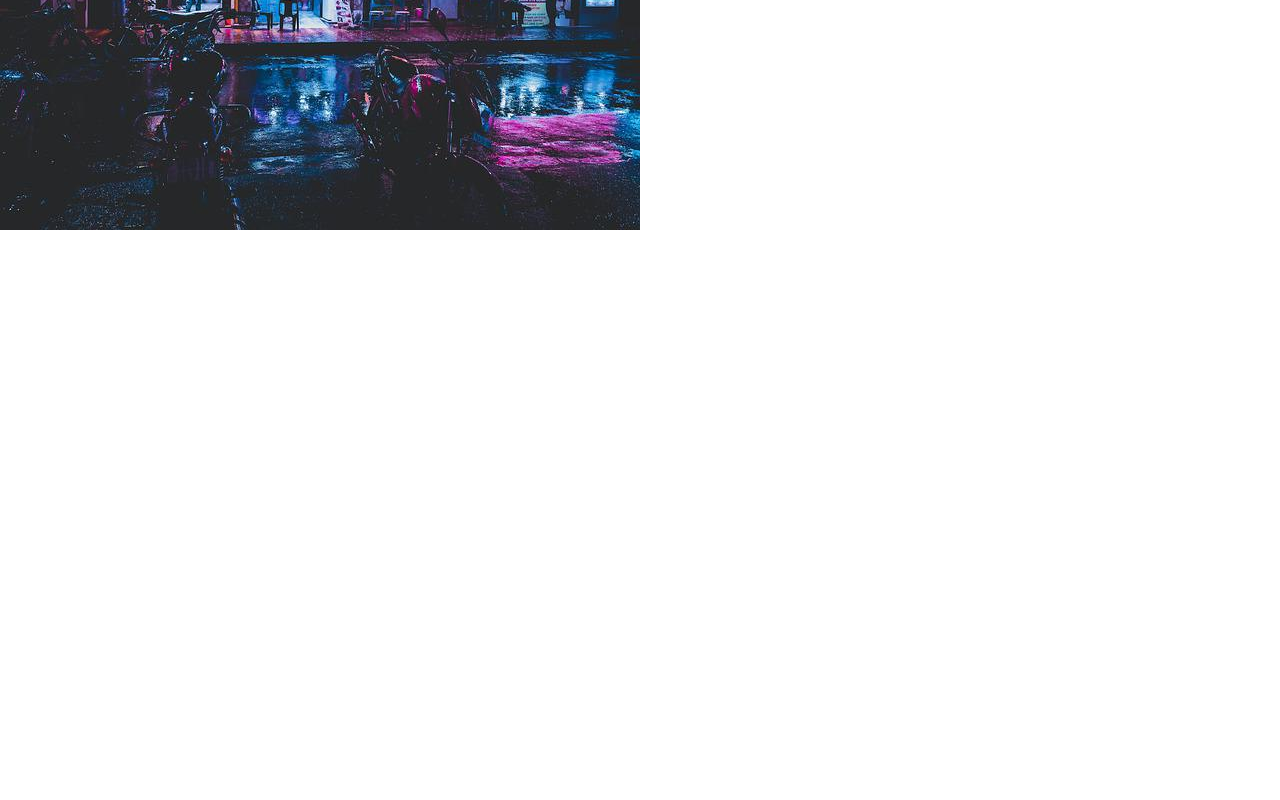
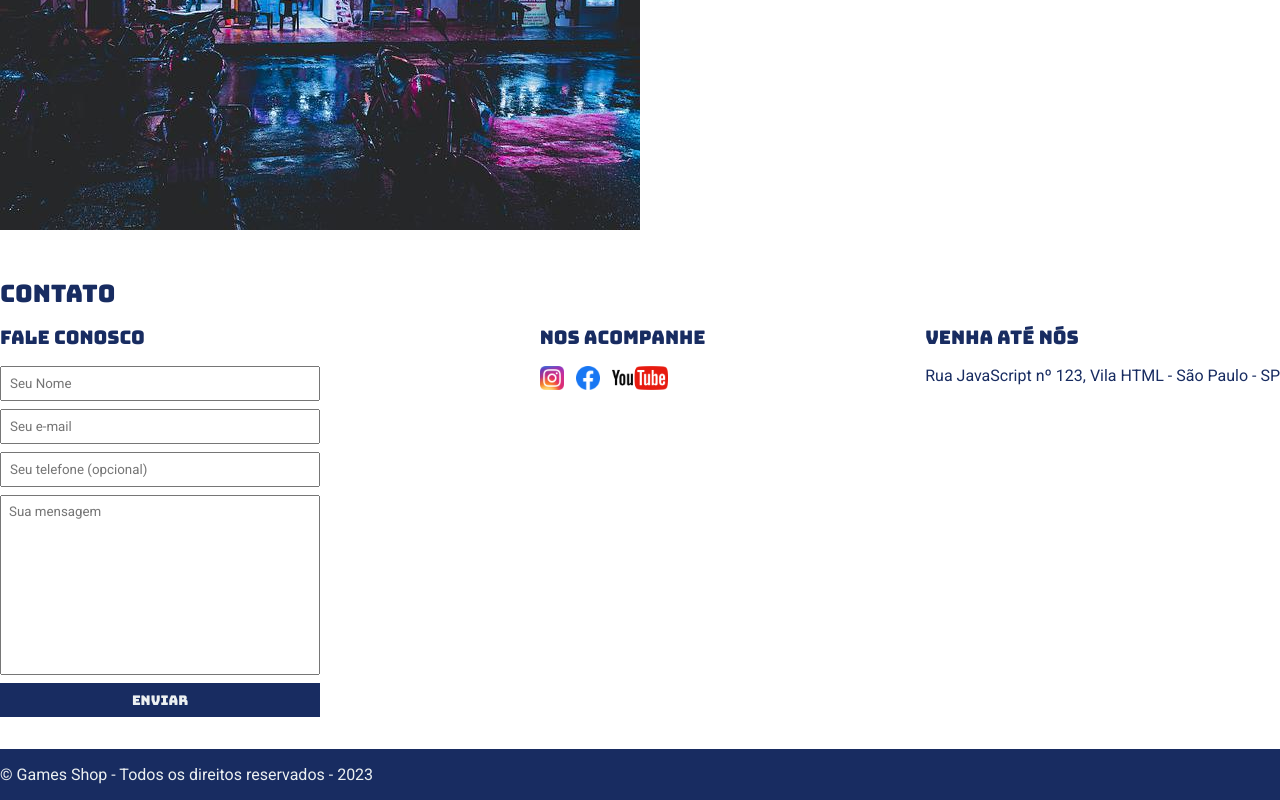
Before and after one commit to rookie-bell/modulo_git, a plain HTML site: page GAMES SHOP/index.html in a window 1280 px wide. Shown: the part 349-1149 px from the top of the page. Before the commit the page ends 800 px from the top, so only its background shows below. Drawn offline with Linux system fonts and the light colour scheme.

Commit message:
commit inicial

```diff
--- a/GAMES SHOP/index.html
+++ b/GAMES SHOP/index.html
@@ -17,16 +17,16 @@
             <nav>
                 <ul>
                     <li>
-                        <a href="#">Sobre a loja</a>
+                        <a href="#about">Sobre a loja</a>
                     </li>
                     <li>
-                        <a href="#">Contato</a>
+                        <a href="#contact">Contato</a>
                     </li>
                 </ul>
             </nav>
         </div>
     </header>
-    <section>
+    <section id="about">
         <div class="container">
             <img class="store-front" src="./images/loja.jpg" alt="Fachada da loja Games Shop" />
             <div>
@@ -45,5 +45,52 @@
             </div>
         </div>
     </section>
+    <section id="contact">
+        <div class="container">
+            <h2>Contato</h2>
+                <div class="contact-methods">
+                    <div>
+                        <h3>Fale conosco</h3>
+                        <form>
+                            <input type="text" placeholder="Seu Nome" required />
+                            <input type="text" placeholder="Seu e-mail" required />
+                            <input type="tell" placeholder="Seu telefone (opcional)" />
+                            <textarea placeholder="Sua mensagem" required></textarea>
+                            <button type="submit">Enviar</button>
+                        </form>
+                    </div>
+                    <div>
+                        <h3>Nos acompanhe</h3>
+                        <ul class="social-links">
+                            <li>
+                                <a href="#" title="Siga-nos no instagram"></a>
+                                <img src="./images/instagram.png" alt="Logo do instagram" />
+                            </li>
+                            <li>
+                                <a href="#" title="Siga-nos no Facebook"></a>
+                                <img src="./images/facebook.png" alt="Logo do Facebook" />
+                            </li>
+                            <li>
+                                <a href="#" title="Visite nosso canal no Youtube"></a>
+                                <img src="./images/youtube.png" alt="Logo do Youtube" />
+                            </li>
+                        </ul>
+                    </div>
+                    <div>
+                        <h3>Venha até nós</h3>
+                        <p>
+                            Rua JavaScript nº 123, Vila HTML - São Paulo - SP
+                        </p>
+                    </div>
+                </div>
+        </div>
+    </section>
+    <footer>
+        <div class="container">
+            <p>
+                &copy; Games Shop - Todos os direitos reservados - 2023
+            </p>
+        </div>
+    </footer>
 </body>
 </html>
--- a/GAMES SHOP/main.css
+++ b/GAMES SHOP/main.css
@@ -5,11 +5,14 @@
 }
 
 header,
-section h2 {
+section h2,
+section h3,
+form button {
     font-family: 'Bungee', sans-serif;
+    font-weight: normal;
 }
 
-body {
+body, input, textarea {
     font-family: 'Roboto', sans-serif;
 }
 
@@ -17,11 +20,6 @@ header {
     padding: 16px 0;
     background-color: #182c61;
     color: #ecf0f1;
-}
-
-header h1,
-section h2 {
-    font-weight: normal;
 }
 
 header nav li {
@@ -80,3 +78,64 @@ section p {
 .store-front {
     margin-right: 32px;
 }
+
+.social-links img {
+    height: 24px;
+}
+
+.social-links li {
+    display: inline;
+    margin-right: 8px;
+}
+
+.social-links li a {
+    text-decoration: none;
+}
+
+#contact .container {
+    display: block;
+}
+
+.contact-methods {
+    display: flex;
+    justify-content: space-between;
+}
+
+form input,
+form textarea,
+form button {
+    display: block;
+    width: 320px;
+    margin-bottom: 8px;
+    padding: 8px;
+}
+
+form textarea {
+    resize: none;
+    height: 180px;
+}
+
+section h3 {
+    margin-bottom: 16px;
+}
+
+form button {
+    background-color: #182c61;
+    color: #ecf0f1;
+    border: none;
+    cursor: pointer;
+}
+
+form button:hover {
+    background-color: #30498d;
+}
+
+input:focus, textarea:focus {
+    outline-color: #182c61;
+}
+
+footer {
+    background-color: #182c61;
+    color: #ecf0f1;
+    padding: 16px 0;
+}
```
